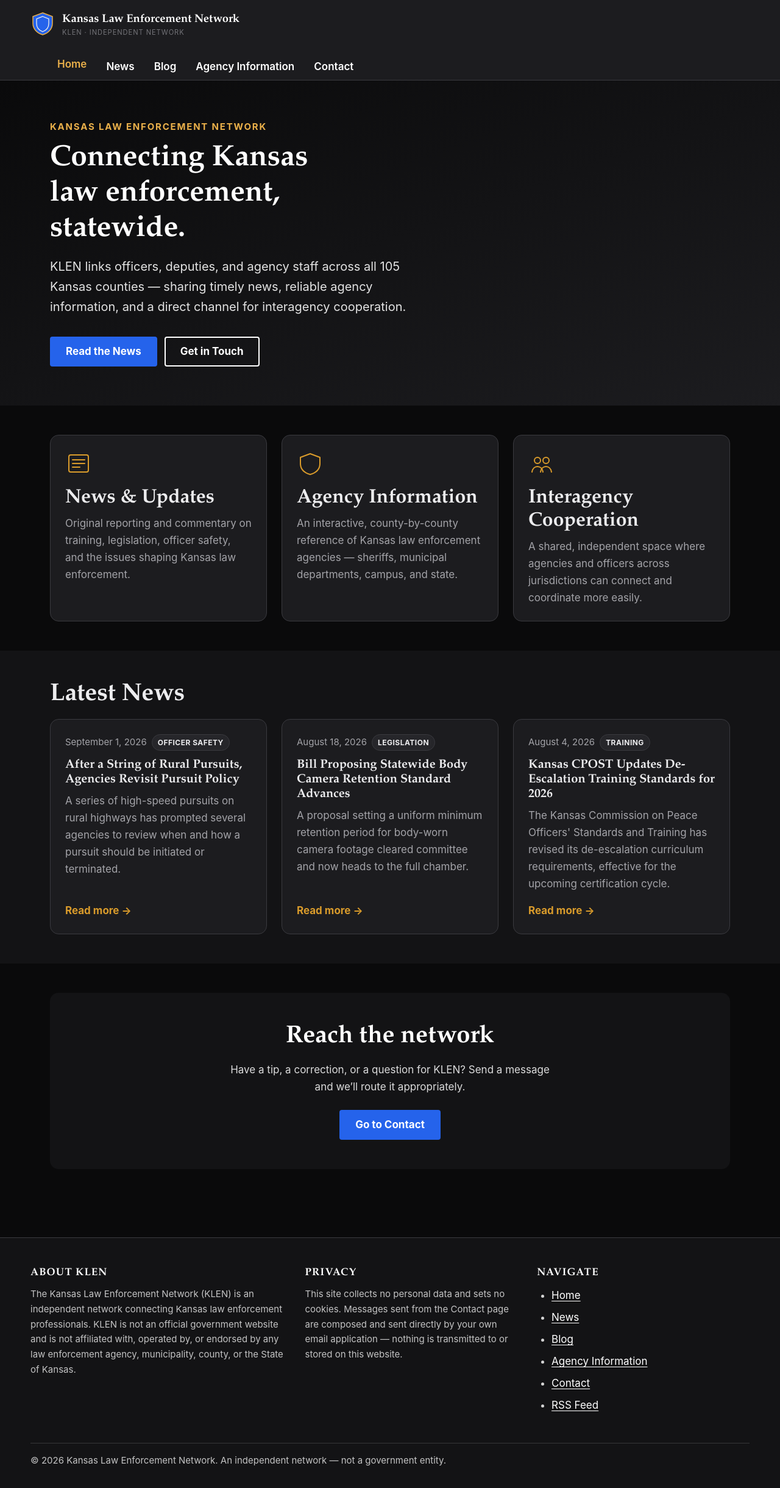
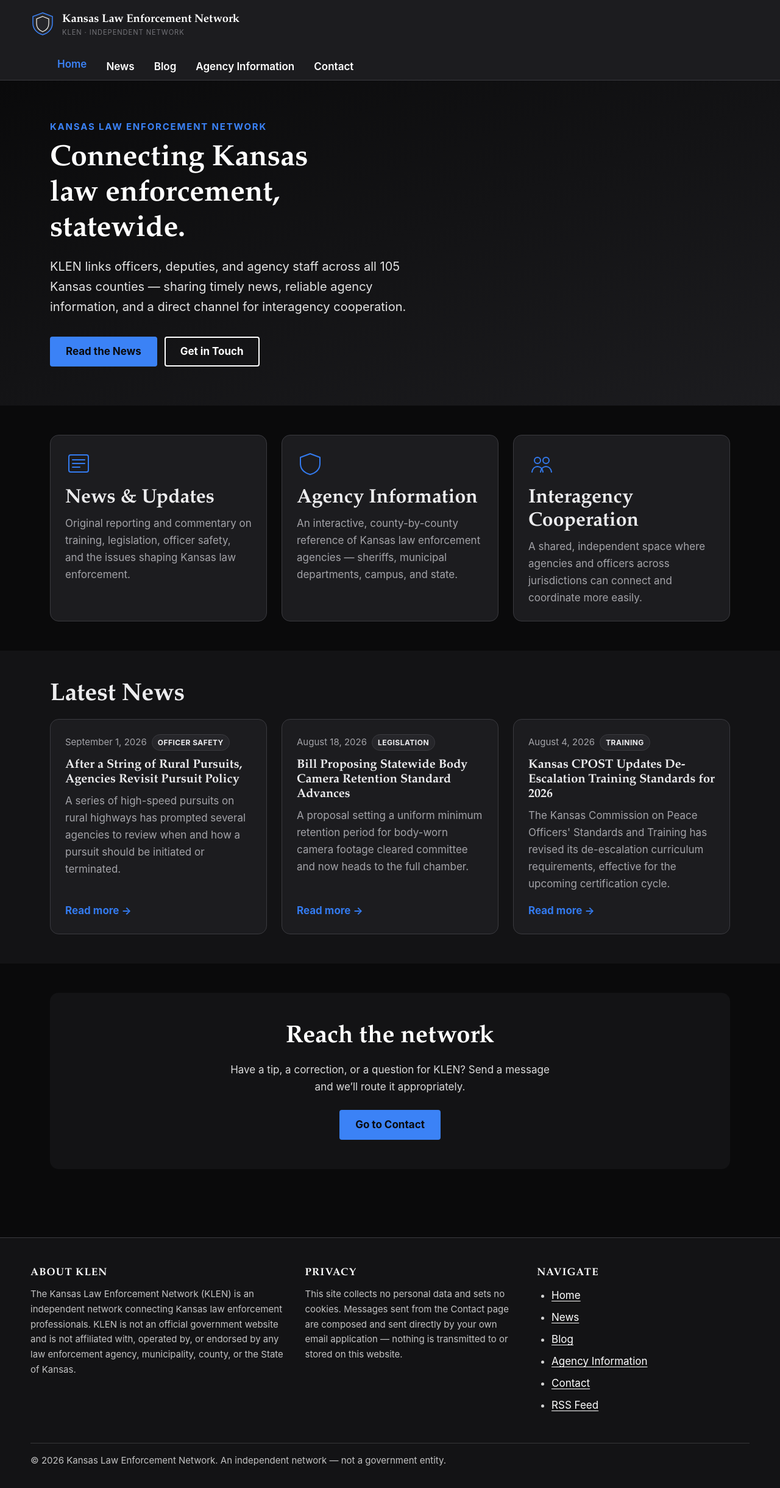
Before and after one commit to atcalebbarnhart66-bit/KLEN, a Jekyll site: the page built from index.html, in a window 1280 px wide. Shown: the whole page at 61% size. Built offline with Jekyll 4.4.1, drawn with Linux system fonts in a browser that asks for light colours.

Commit message:
Replace gold accent with blue entirely
Per request: no more gold anywhere. Consolidated to a single blue
accent (#3b82f6) used for everything the gold used to cover -- links,
focus rings, badges, nav highlight, the map's selected-county fill --
plus what was already blue (buttons). The old two-color gold/blue
split is gone.

Picked #3b82f6 specifically because it's bright enough to pass 4.5:1
against the near-black background on its own (5.38:1) AND dark text
on top of it also clears 4.5:1 (5.38:1) -- so it works as both a text
color and a fill color with the same dark-on-bright pattern the gold
used, without needing a second shade for buttons. $color-secondary is
now just an alias to $color-accent so nothing downstream had to
change.

Updated the shield mark (header + favicon) and favicon.ico to a
neutral dark fill with a blue stroke, replacing the gold-stroke
version. Swept the whole repo for leftover gold hex values (eab04a,
d99b2b) -- none remain outside of explanatory comments.

```diff
--- a/_includes/header.html
+++ b/_includes/header.html
@@ -2,7 +2,7 @@
   <div class="wrap site-header__bar">
     <a class="site-header__brand" href="{{ '/' | relative_url }}">
       <svg class="site-header__mark" viewBox="0 0 40 40" role="img" aria-label="KLEN shield mark">
-        <path d="M20 2 L36 8 V19 C36 29 29 35.5 20 38 C11 35.5 4 29 4 19 V8 Z" fill="#2563eb" stroke="#eab04a" stroke-width="1.5"/>
+        <path d="M20 2 L36 8 V19 C36 29 29 35.5 20 38 C11 35.5 4 29 4 19 V8 Z" fill="#26262a" stroke="#3b82f6" stroke-width="1.5"/>
         <path d="M20 8 L30 12 V19.5 C30 26.5 25.5 31 20 33 C14.5 31 10 26.5 10 19.5 V12 Z" fill="none" stroke="#f6f3ec" stroke-width="1.25"/>
       </svg>
       <span>
--- a/_sass/_variables.scss
+++ b/_sass/_variables.scss
@@ -1,11 +1,10 @@
 // KLEN design tokens
 // -----------------------------------------------------------------------
 // Dark-first palette: neutral near-black/gray background (not navy-
-// tinted), elevated gray surfaces for cards/panels, a warm-gold accent
-// for links/focus/highlights, and a blue secondary color for buttons
-// and other primary actions. Inspired by modern dark developer-tool
-// UIs (Supabase et al.) while keeping KLEN's own identity rather than
-// borrowing another brand's colors outright.
+// tinted), elevated gray surfaces for cards/panels, and a single blue
+// accent used everywhere -- links, focus states, badges, buttons, and
+// the map's selected-county fill. Inspired by modern dark developer-
+// tool UIs (Supabase et al.).
 
 $color-navy-950: #0a0a0b;   // page background -- neutral near-black
 $color-navy-900: #131315;   // alternate section background
@@ -23,16 +22,20 @@ $color-white: #ffffff;
 $color-ink: #ececee;        // primary body text (neutral off-white, not pure)
 $color-ink-soft: $color-slate-500;
 
-// Primary accent: warm gold, used for links, focus rings, badges, and
-// the map's selected-county fill.
-$color-accent: #eab04a;
-$color-accent-dark: #d99b2b;  // hover/pressed state (still light enough to read)
+// Single accent: blue, used everywhere -- links, focus rings, badges,
+// buttons, and the map's selected-county fill. (Previously a warm gold
+// with a separate blue "secondary" for buttons; consolidated to one
+// blue per request.) Dark text sits on top of it, same pattern the
+// gold used, since #3b82f6 is bright enough for that to pass contrast.
+$color-accent: #3b82f6;
+$color-accent-dark: #337aee;  // hover/pressed state
 $color-accent-contrast: $color-navy-950; // dark text on top of bright accent fills
 
-// Secondary accent: blue, used for buttons and other primary actions.
-$color-secondary: #2563eb;
-$color-secondary-dark: #1d4ed8;  // hover/pressed state
-$color-secondary-contrast: #ffffff; // white text on top of the blue
+// Kept as aliases so nothing else has to change: buttons used to be a
+// separate "secondary" blue, now they're just the accent too.
+$color-secondary: $color-accent;
+$color-secondary-dark: $color-accent-dark;
+$color-secondary-contrast: $color-accent-contrast;
 
 $color-map-fill: #2c2c31;
 $color-map-fill-hover: #47474e;
```
Also changed, not shown: favicon.ico, favicon.svg.
